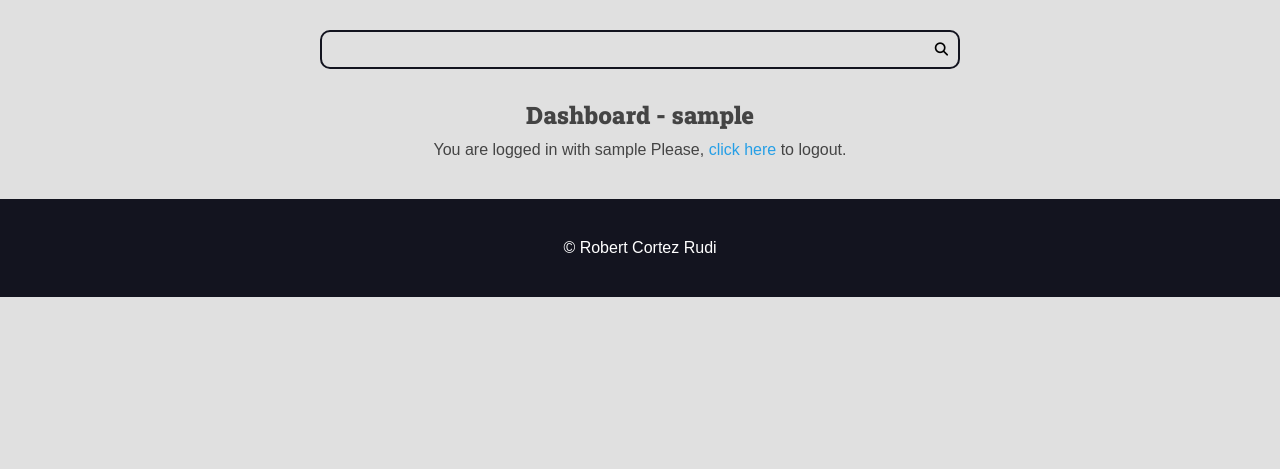
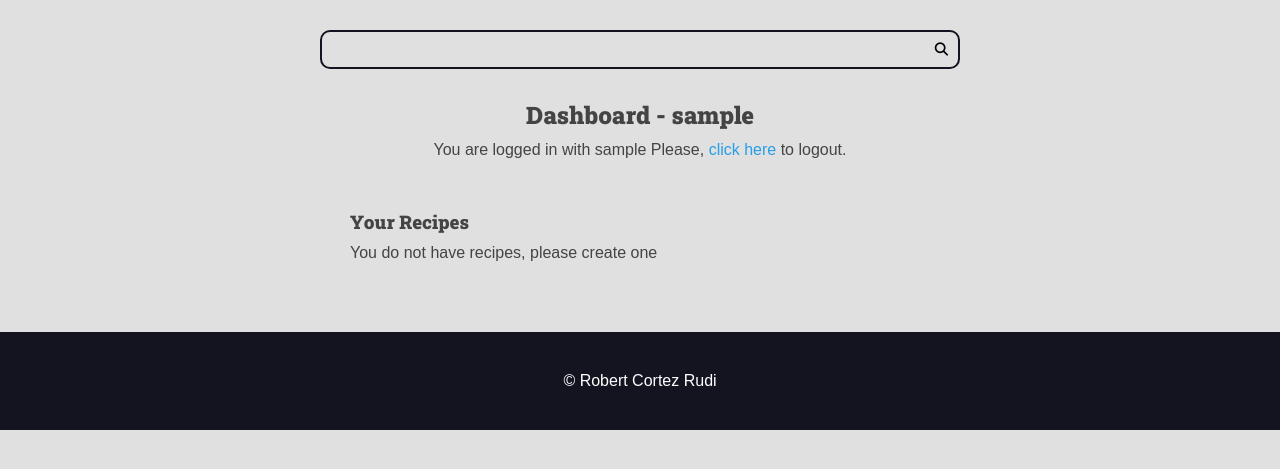
Before and after one commit to Robert-Cortez-Rudi/Code_Cook, a Django app: page /authors/dashboard/ in a window 1280 px wide. Shown: the part 113-582 px from the top of the page. Run offline with Django 5.2, Linux system fonts and the light colour scheme; the visitor is signed in with stand-in values (Sample User, id 1); data that the repository does not hold is empty.

Commit message:
FEAT: Displaying user recipes that have not yet been published in the system

```diff
--- a/project/authors/templates/authors/pages/dashboard.html
+++ b/project/authors/templates/authors/pages/dashboard.html
@@ -8,6 +8,21 @@
     <div class="main-content center container">
         <h2>Dashboard - {{user}}</h2>
         {% include "authors/partials/login_message.html" %}
+        <div class="authors-dashboard-container">
+            <h3>Your Recipes</h3>
+            <ul>
+                {% for recipe in  recipes%}
+                    <li>
+                        <a href="{% url 'authors:dashboard_recipe_edit' recipe.id %}" class="recipe-title">{{recipe.title}}</a>
+                    </li>
+
+                {% empty %}
+                    <li>
+                        <p>You do not have recipes, please create one</p>
+                    </li>
+                {% endfor %}
+            </ul>
+        </div>
     </div>
 
     {% include "global/partials/messages.html" %}
```
